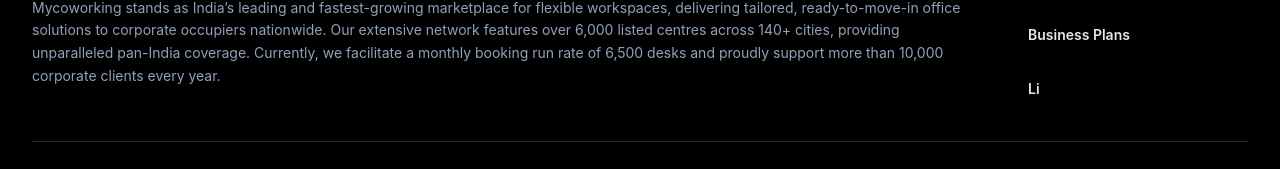
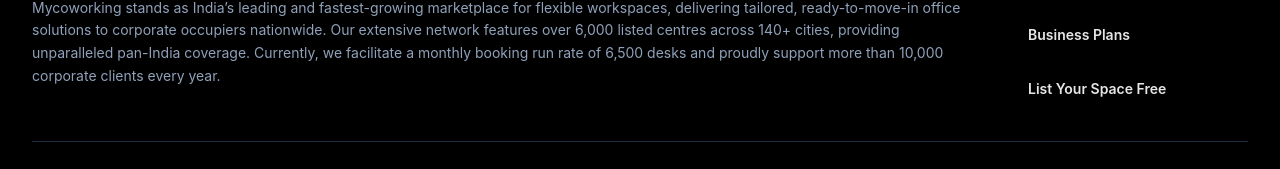
Before and after one commit to pratikbagul1507/my-co-working, a React (Vite) app: page / in a window 1280 px wide. Shown: the part 4629-4798 px from the top of the page. Built offline with nearby package versions, Linux system fonts and the light colour scheme.

Commit message:
auto-update

```diff
--- a/src/footer/footerdata.js
+++ b/src/footer/footerdata.js
@@ -7,7 +7,7 @@ export const navItems = [
   { name: 'Coworking', },
   { name: 'Virtual Office', },
   { name: 'Business Plans', },
-  { name: 'Li', }
+  { name: 'List Your Space Free', }
 ];
 
 export const navLinkLabel = (link) =>
```
